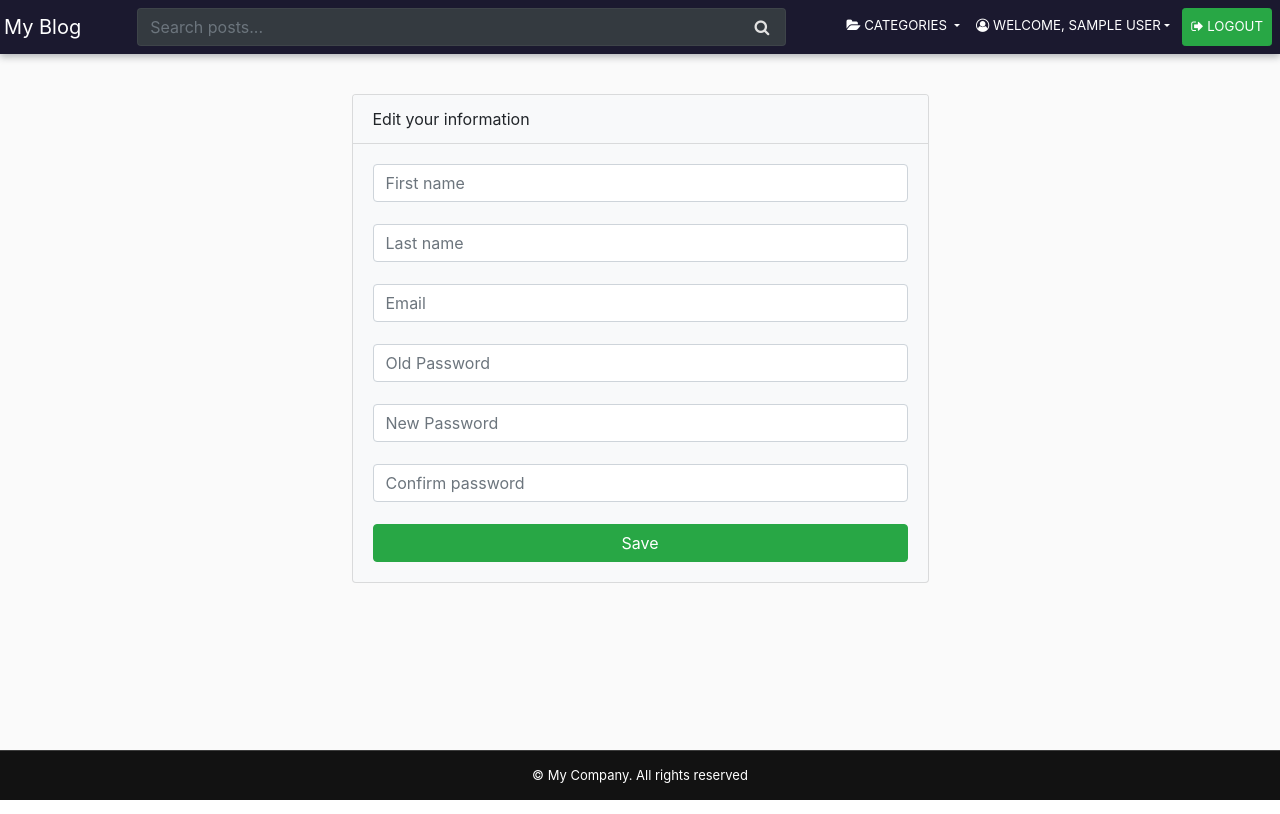
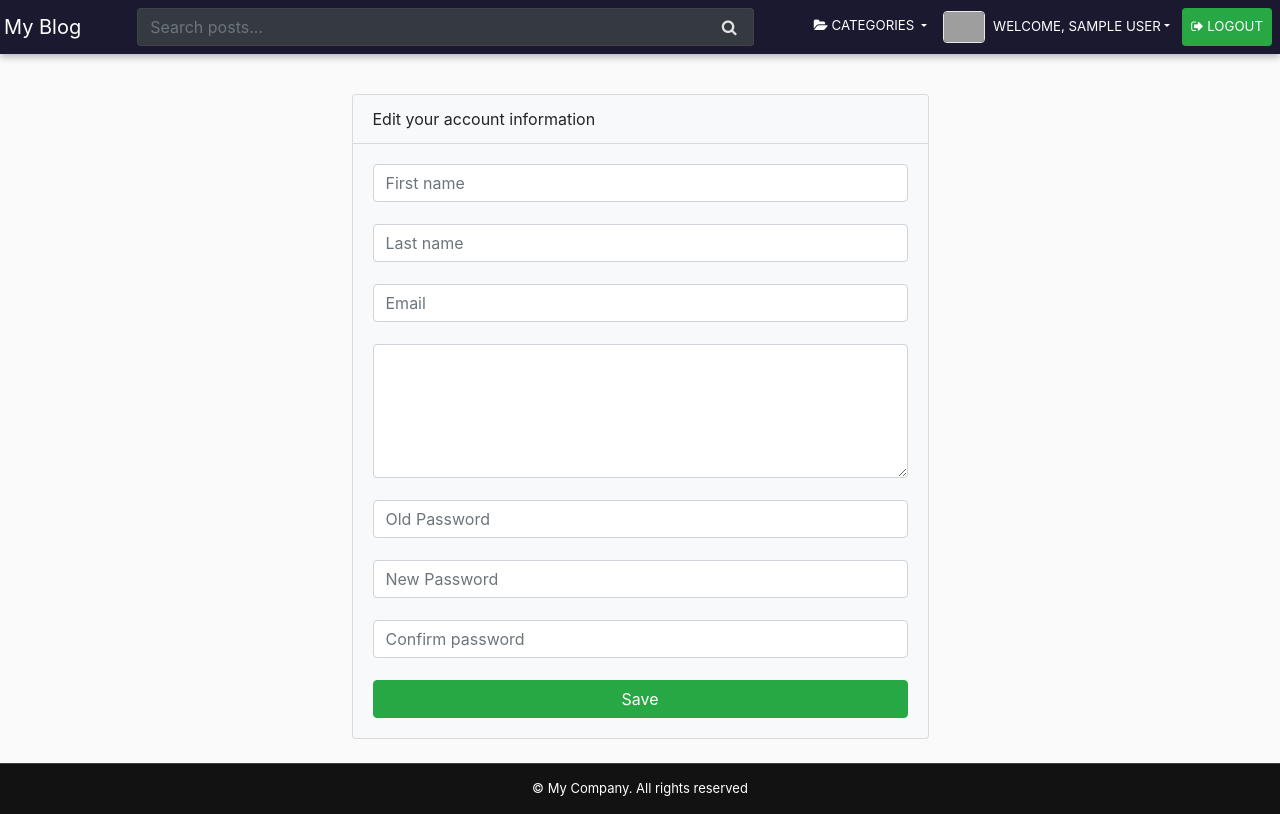
Before and after one commit to Ajax30/lightblog, a CodeIgniter app: page /database/index.php/dashboard/users/edit/1 in a window 1280 px wide. Run offline with CodeIgniter, Linux system fonts and the light colour scheme; the visitor is signed in with stand-in values (Sample User, id 1); data that the repository does not hold is empty; some libraries are stand-ins or nearby versions; grey boxes are pictures that could not be loaded.

Commit message:
Show users avatar

```diff
--- a/application/controllers/Login.php
+++ b/application/controllers/Login.php
@@ -37,6 +37,7 @@ class Login extends CI_Controller {
            array(
             'user_id' => $current_user->id,
             'user_email' => $current_user->email,
+            'user_avatar' => $current_user->avatar,
             'user_first_name' => $current_user->first_name,
             'user_is_admin' => $current_user->is_admin,
             'user_active' => $current_user->active,
--- a/application/controllers/dashboard/Users.php
+++ b/application/controllers/dashboard/Users.php
@@ -41,6 +41,8 @@ class Users extends CI_Controller {
 		$data['categories'] = $this->Categories_model->get_categories();
 		$data['author'] = $this->Usermodel->editAuthor($id);
 
+		/*echo '<pre>'; print_r($data['author']); echo '</pre>';*/
+
 		$this->load->view('partials/header', $data);
 		$this->load->view('dashboard/edit-author');
 		$this->load->view('partials/footer');
--- a/application/models/Usermodel.php
+++ b/application/models/Usermodel.php
@@ -20,7 +20,7 @@ class Usermodel extends CI_Model {
 
 	public function editAuthor($id) {
 		$query = $this->db
-            ->select('id, first_name, last_name, email, password')
+            ->select('id, first_name, last_name, email, bio, avatar, password')
             ->from('authors')
             ->where('id', $id)
             ->get();
--- a/application/views/dashboard/edit-author.php
+++ b/application/views/dashboard/edit-author.php
@@ -2,7 +2,7 @@
   <main class="wide-content">
     <div class="col-sm-10 col-md-8 col-lg-6 mx-auto my-4 px-1">
         <div class="card bg-light">
-          <div class="card-header bg-light">Edit your information</div>
+          <div class="card-header bg-light">Edit your account information</div>
           <div class="card-body">
             <?php echo form_open(base_url()); ?>
             <div class="form-group <?php if(form_error('first_name')) echo 'has-error';?>">
@@ -20,6 +20,13 @@
               <?php if(form_error('email')) echo form_error('email'); ?>
             </div>
 
+            <div class="form-group <?php if(form_error('bio')) echo 'has-error';?>">
+              <textarea name="bio" id="bio" cols="30" rows="5" class="form-control" placeholder="Add a short bio">
+                <?php echo $author->bio; ?>
+              </textarea>
+              <?php if(form_error('bio')) echo form_error('bio'); ?>
+            </div>
+
             <div class="form-group <?php if(form_error('opassword')) echo 'has-error';?>">
               <input type="password" name="opassword" id="opassword" class="form-control" placeholder="Old Password">
               <?php if(form_error('opassword')) echo form_error('opassword'); ?>
@@ -29,7 +36,6 @@
               <input type="password" name="npassword" id="npassword" class="form-control" placeholder="New Password">
               <?php if(form_error('npassword')) echo form_error('npassword'); ?>
             </div>
-
 
             <div class="form-group <?php if(form_error('cpassword')) echo 'has-error';?>">
               <input type="password" name="cpassword" id="cpassword" class="form-control" placeholder="Confirm password">
--- a/application/views/partials/header.php
+++ b/application/views/partials/header.php
@@ -70,8 +70,8 @@
 						</li>
 						<?php if($this->session->userdata('is_logged_in')) : ?>
 							<li class="nav-item dropdown my-1">
-								<a class="nav-link dropdown-toggle" href="#" role="button" data-toggle="dropdown" aria-haspopup="true" aria-expanded="false">
-									<i class="fa fa-user-circle-o" aria-hidden="true"></i> Welcome, <?php echo $this->session->userdata('user_first_name'); ?></a>
+								<a class="nav-link dropdown-toggle py-0" href="#" role="button" data-toggle="dropdown" aria-haspopup="true" aria-expanded="false">
+									<span class="avatar-container mr-1"><img src="<?php echo base_url('assets/img/authors/') . $this->session->userdata('user_avatar'); ?>" class="avatar rounded" /></span> <span class="py-2">Welcome, <?php echo $this->session->userdata('user_first_name'); ?></span></a>
 									<div class="dropdown-menu">
 										<a class="dropdown-item" href="<?php echo base_url('dashboard') ?>">Dashboard</a>
 										<?php if($this->session->userdata('user_is_admin')) : ?>
--- a/assets/css/style.css
+++ b/assets/css/style.css
@@ -178,6 +178,18 @@ table a {
 #group-search button {
   padding: .375rem 1rem;
   border-left: none;
+}
+
+.avatar-container {
+  display: inline-block;
+  padding-top: 3px;
+  padding-bottom: 3px;
+}
+
+.avatar {
+  border: 1px solid rgba(255, 255, 255, .9);
+  height: 32px;
+  width: auto;
 }
 
 /* Content */
```
